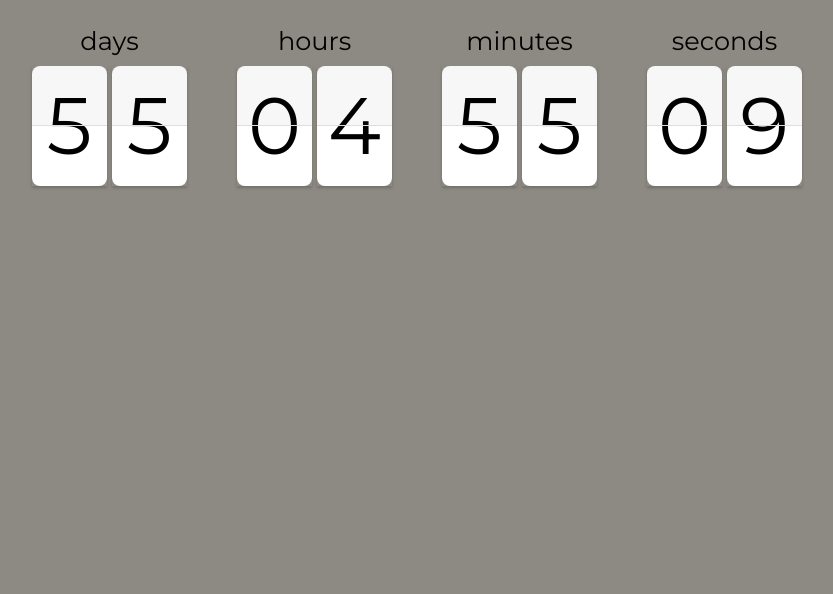
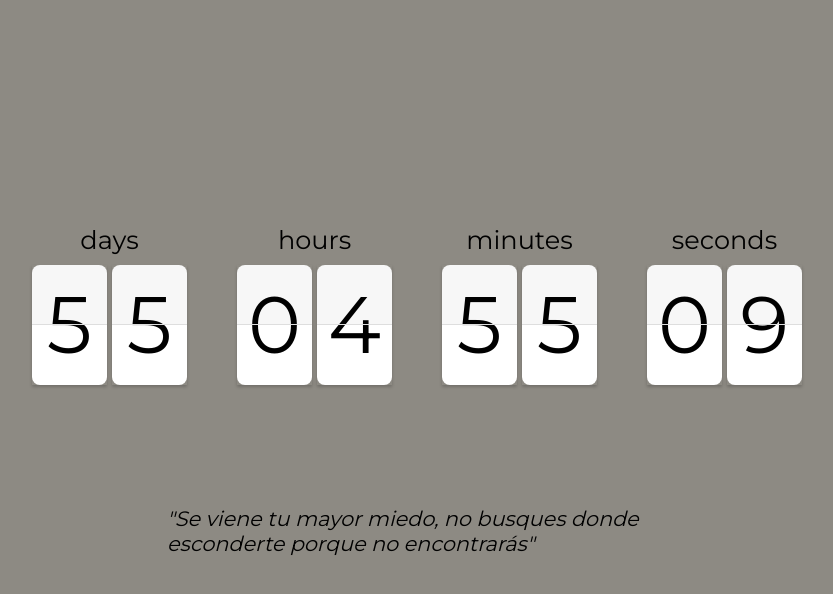
Before and after one commit to ginamarieges/laqueseteavecina, a React (Vite) app: page / in a window 1280 px wide. Shown: the top 594 px of the page, without its empty margins (223-1056 px from the left). Built offline with nearby package versions, Linux system fonts and the light colour scheme.

Commit message:
Add Display in App

```diff
--- a/src/components/App/App.tsx
+++ b/src/components/App/App.tsx
@@ -1,10 +1,12 @@
 import Countdown from "../Countdown/Countdown";
+import Display from "../Display/Display";
 import ContainerStyled from "../shared/ContainerStyled";
 
 const App = (): JSX.Element => {
   return (
     <ContainerStyled>
       <Countdown />
+      <Display />
     </ContainerStyled>
   );
 };
--- a/src/components/shared/ContainerStyled.ts
+++ b/src/components/shared/ContainerStyled.ts
@@ -5,6 +5,11 @@ const ContainerStyled = styled.div`
   padding: 25px 20px;
   min-height: 100vh;
   background-color: #8d8a83;
+  display: flex;
+  flex-direction: column;
+  justify-content: center;
+  align-items: center;
+  gap: 100px;
 `;
 
 export default ContainerStyled;
```
